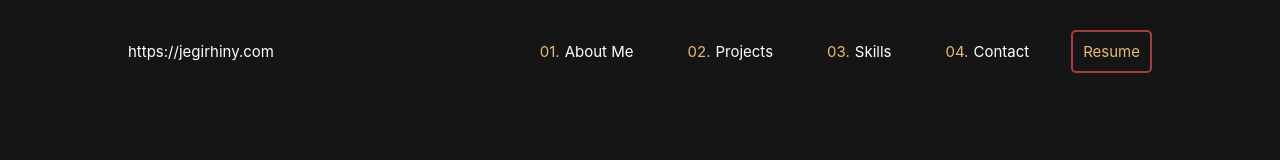
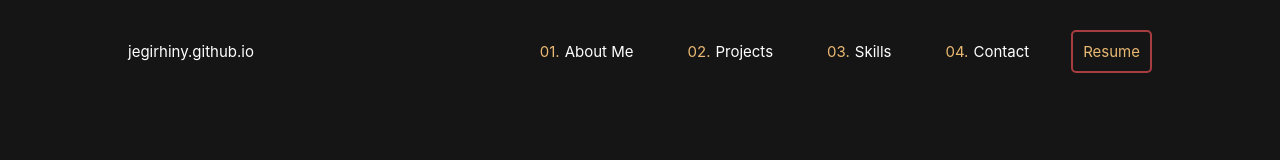
Before and after one commit to jegirhiny/jegirhiny.github.io, a React (Create React App) app: page / in a window 1280 px wide. Shown: the top 160 px of the page. Built offline with nearby package versions, Linux system fonts and the light colour scheme.

Commit message:
nav-bar link update

```diff
--- a/src/components/navigation-bar/navigation-bar.component.jsx
+++ b/src/components/navigation-bar/navigation-bar.component.jsx
@@ -3,7 +3,7 @@ import '../navigation-bar/navigation-bar.styles.css';
 const Navigation = () => {
     return(
         <div id='landing' className='nav-bar'>
-            <a className='nav-name'>https://jegirhiny.com</a>
+            <a className='nav-name'>jegirhiny.github.io</a>
             <ol className='nav-list'>
                 <a href='#about'><span>01.</span>About Me</a>
                 <a href='#projects'><span>02.</span>Projects</a>
```
